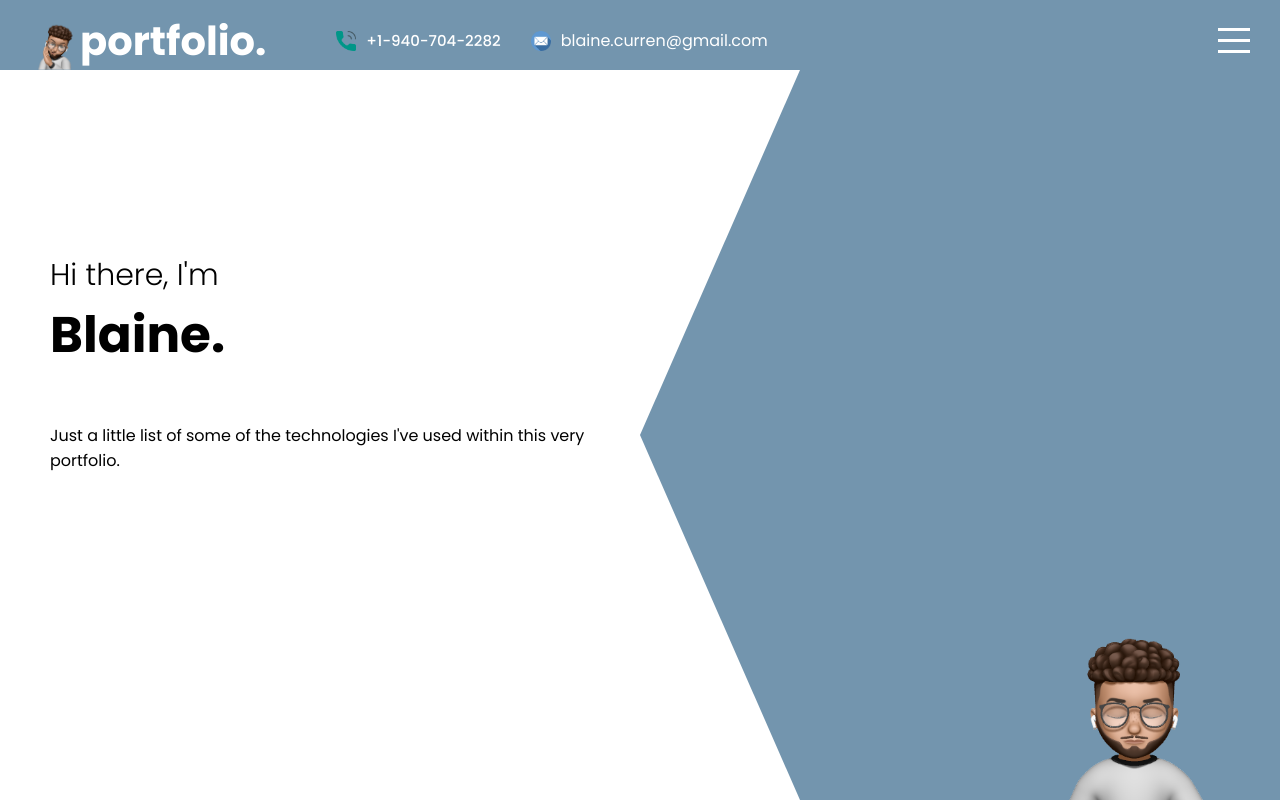
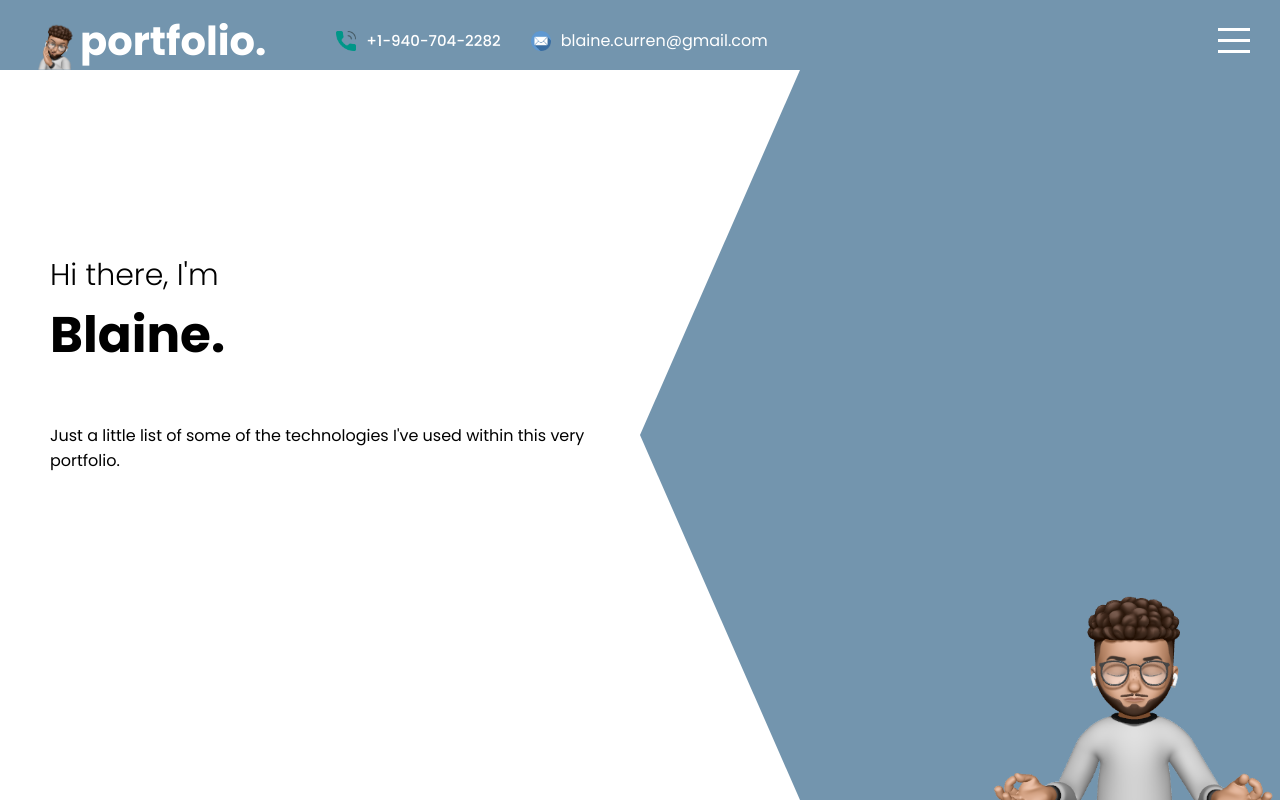
Before and after one commit to blainecurren/portfolio-2, a React (Create React App) app: page / in a window 1280 px wide. Built offline with nearby package versions, Linux system fonts and the light colour scheme.

Commit message:
fixed memoji in about me

```diff
--- a/src/components/intro/intro.scss
+++ b/src/components/intro/intro.scss
@@ -120,11 +120,8 @@
 
 .peace {
   height: 40%;
-  // object-fit: cover;
   position: absolute;
-  margin-top: 531.5px;
-  margin-left: 300px;
-  top: 0;
+  margin-top: 490px;
   right: 0;
 }
 
--- a/src/components/productList/ProductList.jsx
+++ b/src/components/productList/ProductList.jsx
@@ -8,11 +8,6 @@ const ProductList = () => {
     <div className="pl">
       <div className="pl-texts">
         <h1 className="pl-title">Take a look at a couple of my projects!</h1>
-        <p className="pl-desc">
-          This is a creative portfolio that I've been working on the past year
-          and a half. Front end to back end, this portfolio has a little bit of
-          it all.
-        </p>
       </div>
       <div className="pl-list">
         {products.map((item) => (
--- a/src/components/productList/productList.css
+++ b/src/components/productList/productList.css
@@ -13,8 +13,9 @@
 }
 
 .pl-title {
-  font-size: 50px;
+  font-size: 40px;
   font-weight: 600;
+  overflow-y: hidden;
 }
 
 .pl-desc {
```
